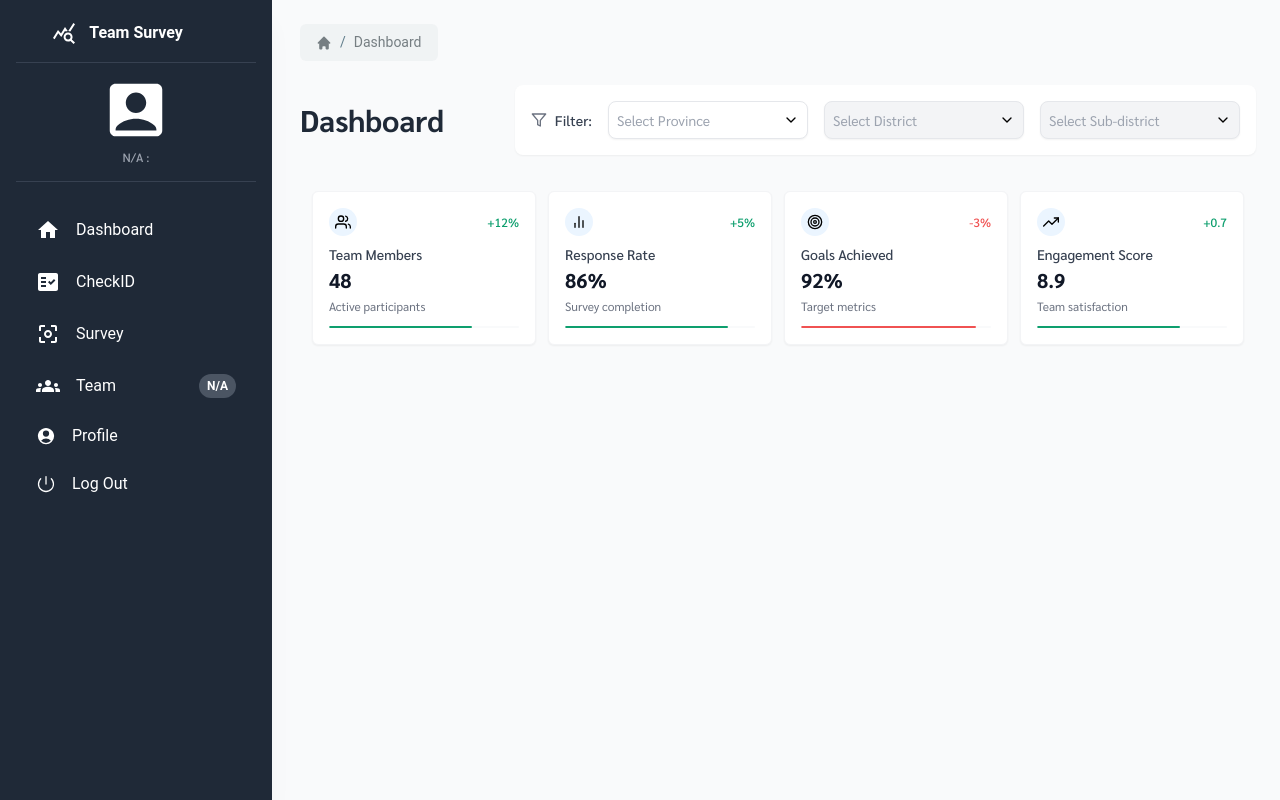
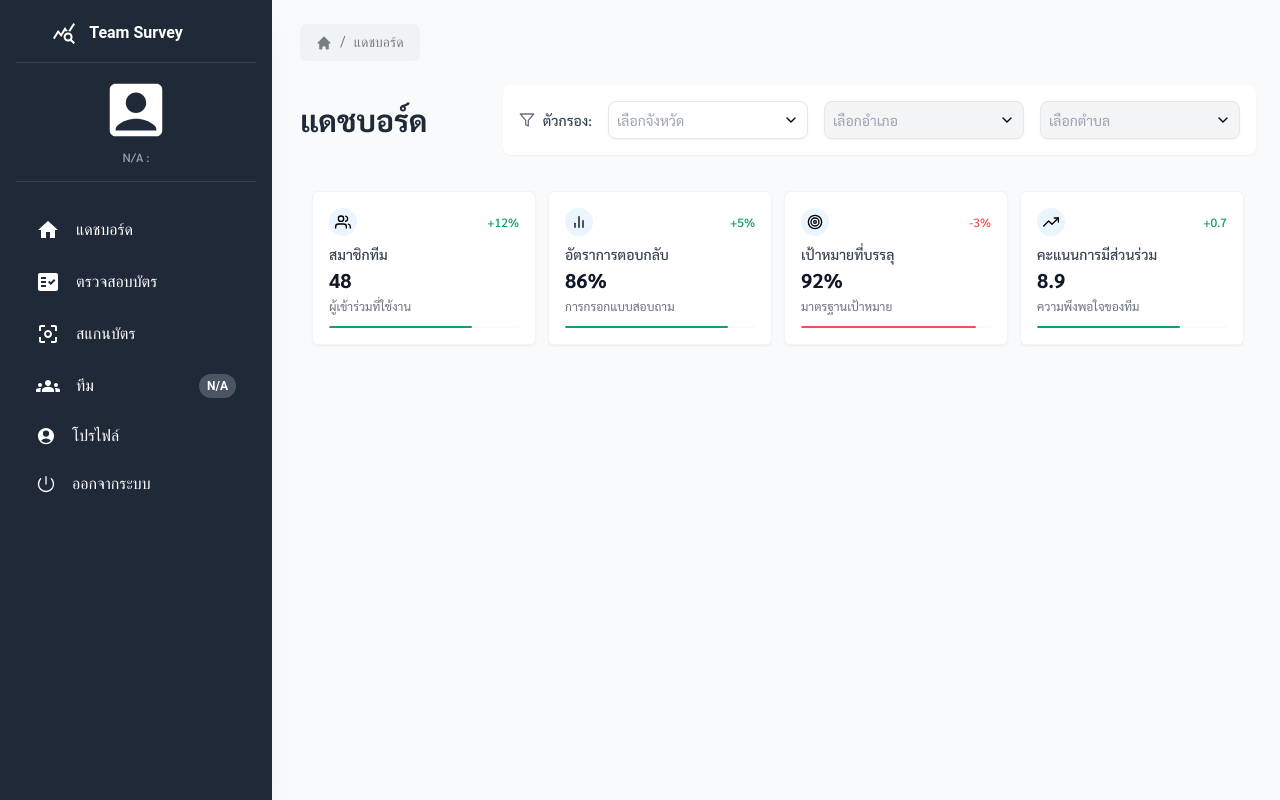
Before and after one commit to patt502090/Team-Survey, a Next.js app in the folder client/: page /dashboard in a window 1280 px wide. Built offline with nearby package versions, Linux system fonts and the light colour scheme.

Commit message:
translate every page

```diff
--- a/client/src/app/(main)/dashboard/page.tsx
+++ b/client/src/app/(main)/dashboard/page.tsx
@@ -24,11 +24,11 @@ export default function Dashboard() {
 
       <main className="flex-1 p-6 space-y-6 md:ml-5">
         <div className="">
-          <BreadcrumbsWithIcon pathName="Dashboard"/>
+          <BreadcrumbsWithIcon pathName="แดชบอร์ด"/>
         </div>
         <div className="flex justify-between items-center ">
           <h1 className="text-2xl md:text-3xl font-bold text-gray-800">
-            Dashboard
+          แดชบอร์ด
           </h1>
           {/* <ControlledSelect /> */}
           {/* <FilterTeamCustom/> */}
--- a/client/src/components/Dashboard/CardData/CardData1.tsx
+++ b/client/src/components/Dashboard/CardData/CardData1.tsx
@@ -15,39 +15,39 @@ const CardStats: React.FC = () => {
   const stats: Stat[] = [
     {
       id: 1,
-      title: "Team Members",
+      title: "สมาชิกทีม",
       value: 48,
       increase: true,
       percentage: "+12%",
       icon: <FiUsers className="w-4 h-4" />,
-      description: "Active participants",
+      description: "ผู้เข้าร่วมที่ใช้งาน",
     },
     {
       id: 2,
-      title: "Response Rate",
+      title: "อัตราการตอบกลับ",
       value: "86%",
       increase: true,
       percentage: "+5%",
       icon: <FiBarChart2 className="w-4 h-4" />,
-      description: "Survey completion",
+      description: "การกรอกแบบสอบถาม",
     },
     {
       id: 3,
-      title: "Goals Achieved",
+      title: "เป้าหมายที่บรรลุ",
       value: "92%",
       increase: false,
       percentage: "-3%",
       icon: <FiTarget className="w-4 h-4" />,
-      description: "Target metrics",
+      description: "มาตรฐานเป้าหมาย",
     },
     {
       id: 4,
-      title: "Engagement Score",
+      title: "คะแนนการมีส่วนร่วม",
       value: 8.9,
       increase: true,
       percentage: "+0.7",
       icon: <FiTrendingUp className="w-4 h-4" />,
-      description: "Team satisfaction",
+      description: "ความพึงพอใจของทีม",
     },
   ];
 
@@ -59,7 +59,7 @@ const CardStats: React.FC = () => {
             key={stat.id}
             className="bg-white rounded-md p-4 shadow-sm hover:shadow-md transition-all duration-200 transform hover:-translate-y-0.5 border border-gray-100"
             role="region"
-            aria-label={`${stat.title} statistics`}
+            aria-label={`${stat.title} สถิติ`}
             tabIndex={0}
           >
             <div className="flex items-center justify-between mb-2">
--- a/client/src/components/Dashboard/Filters/FilterMapCustom.tsx
+++ b/client/src/components/Dashboard/Filters/FilterMapCustom.tsx
@@ -20,26 +20,26 @@ const FilterSelectionInterface: React.FC = () => {
   const [loading, setLoading] = useState<boolean>(false);
   const [isFilterDrawerOpen, setIsFilterDrawerOpen] = useState<boolean>(false);
   const [provinces] = useState<string[]>([
-    "Bangkok",
-    "Chiang Mai",
-    "Phuket",
-    "Ayutthaya",
-    "Krabi"
+    "กรุงเทพมหานคร",
+    "เชียงใหม่",
+    "ภูเก็ต",
+    "พระนครศรีอยุธยา",
+    "กระบี่"
   ]);
 
   const [districts] = useState<Record<string, string[]>>({
-    Bangkok: ["Bang Sue", "Chatuchak", "Din Daeng", "Dusit"],
-    "Chiang Mai": ["Mueang", "Mae Rim", "San Sai", "Doi Saket"],
-    Phuket: ["Mueang", "Kathu", "Thalang"],
-    Ayutthaya: ["Phra Nakhon", "Bang Pa-in", "Bang Sai"],
-    Krabi: ["Mueang", "Ao Nang", "Khlong Thom"]
+    กรุงเทพมหานคร: ["บางซื่อ", "จตุจักร", "ดินแดง", "ดุสิต"],
+    เชียงใหม่: ["เมือง", "แม่ริม", "สันทราย", "ดอยสะเก็ด"],
+    ภูเก็ต: ["เมือง", "กะทู้", "ถลาง"],
+    พระนครศรีอยุธยา: ["พระนคร", "บางปะอิน", "บางไทร"],
+    กระบี่: ["เมือง", "อ่าวนาง", "คลองท่อม"]
   });
 
   const [subDistricts] = useState<Record<string, string[]>>({
-    "Bang Sue": ["Wongsawang", "Bang Sue", "Wong Sawang"],
-    Chatuchak: ["Lat Yao", "Chom Phon", "Chatuchak"],
-    Mueang: ["Chang Moi", "Si Phum", "Hai Ya"],
-    Kathu: ["Patong", "Kamala", "Kathu"]
+    "บางซื่อ": ["วงศ์สว่าง", "บางซื่อ", "วงสว่าง"],
+    จตุจักร: ["ลาดยาว", "จอมพล", "จตุจักร"],
+    เมือง: ["ช้างม่อย", "ศรีภูมิ", "หายยา"],
+    กะทู้: ["ป่าตอง", "กมลา", "กะทู้"]
   });
 
   const handleProvinceChange = (province: string) => {
@@ -95,7 +95,7 @@ const FilterSelectionInterface: React.FC = () => {
             onClick={() => !disabled && setIsOpen(!isOpen)}
           >
             <span className={`${!value ? "text-gray-400" : "text-gray-900"} text-sm truncate`}>
-              {value || (label === "Province" ? "Select Province" : label === "District" ? "Select District" : "Select Sub-district")}
+              {value || (label === "จังหวัด" ? "เลือกจังหวัด" : label === "อำเภอ" ? "เลือกอำเภอ" : "เลือกตำบล")}
             </span>
             <FiChevronDown
               className={`transition-transform ${isOpen ? "transform rotate-180" : ""}`}
@@ -109,7 +109,7 @@ const FilterSelectionInterface: React.FC = () => {
                   <input
                     type="text"
                     className="w-full ml-2 text-sm focus:outline-none"
-                    placeholder="Search..."
+                    placeholder="ค้นหา..."
                     value={searchTerm}
                     onChange={(e) => setSearchTerm(e.target.value)}
                   />
@@ -146,7 +146,7 @@ const FilterSelectionInterface: React.FC = () => {
           className="flex items-center space-x-2 px-4 py-2 bg-blue-50 text-blue-600 rounded-lg w-full justify-center"
         >
           <FiFilter />
-          <span>Open Filters</span>
+          <span>เปิดตัวกรอง</span>
         </button>
       </div>
 
@@ -156,7 +156,7 @@ const FilterSelectionInterface: React.FC = () => {
           <div className="fixed inset-y-0 right-0 w-full bg-white shadow-xl">
             <div className="p-4">
               <div className="flex justify-between items-center mb-4">
-                <h2 className="text-lg font-medium">Filters</h2>
+                <h2 className="text-lg font-medium">ตัวกรอง</h2>
                 <button
                   onClick={() => setIsFilterDrawerOpen(false)}
                   className="p-2 hover:bg-gray-100 rounded-full"
@@ -166,14 +166,14 @@ const FilterSelectionInterface: React.FC = () => {
               </div>
               <div className="space-y-4">
                 <SelectDropdown
-                  label="Province"
+                  label="จังหวัด"
                   options={provinces}
                   value={selectedProvince}
                   onChange={handleProvinceChange}
                 />
 
                 <SelectDropdown
-                  label="District"
+                  label="อำเภอ"
                   options={districts[selectedProvince] || []}
                   value={selectedDistrict}
                   onChange={handleDistrictChange}
@@ -181,7 +181,7 @@ const FilterSelectionInterface: React.FC = () => {
                 />
 
                 <SelectDropdown
-                  label="Sub-district"
+                  label="ตำบล"
                   options={subDistricts[selectedDistrict] || []}
                   value={selectedSubDistrict}
                   onChange={handleSubDistrictChange}
@@ -194,7 +194,7 @@ const FilterSelectionInterface: React.FC = () => {
                     className="flex items-center justify-center space-x-2 px-4 py-2 bg-red-50 text-red-600 rounded-lg hover:bg-red-100 transition-colors w-full"
                   >
                     <MdRestartAlt className="text-lg" />
-                    <span className="text-sm">Reset Filters</span>
+                    <span className="text-sm">รีเซ็ตตัวกรอง</span>
                   </button>
                 )}
               </div>
@@ -210,7 +210,7 @@ const FilterSelectionInterface: React.FC = () => {
             <div className="flex items-center space-x-4">
               <div className="flex items-center space-x-2">
                 <FiFilter className="text-gray-500" />
-                <span className="text-sm font-medium text-gray-700">Filter:</span>
+                <span className="text-sm font-medium text-gray-700">ตัวกรอง:</span>
               </div>
 
               {loading && (
@@ -218,14 +218,14 @@ const FilterSelectionInterface: React.FC = () => {
               )}
 
               <SelectDropdown
-                label="Province"
+                label="จังหวัด"
                 options={provinces}
                 value={selectedProvince}
                 onChange={handleProvinceChange}
               />
 
               <SelectDropdown
-                label="District"
+                label="อำเภอ"
                 options={districts[selectedProvince] || []}
                 value={selectedDistrict}
                 onChange={handleDistrictChange}
@@ -233,7 +233,7 @@ const FilterSelectionInterface: React.FC = () => {
               />
 
               <SelectDropdown
-                label="Sub-district"
+                label="ตำบล"
                 options={subDistricts[selectedDistrict] || []}
                 value={selectedSubDistrict}
                 onChange={handleSubDistrictChange}
@@ -244,27 +244,14 @@ const FilterSelectionInterface: React.FC = () => {
             {(selectedProvince || selectedDistrict || selectedSubDistrict) && (
               <button
                 onClick={handleResetFilters}
-                className="flex items-center space-x-2 px-4 py-2 bg-red-50 text-red-600 rounded-lg hover:bg-red-100 transition-colors"
+                className="px-4 py-2 bg-red-50 text-red-600 rounded-lg hover:bg-red-100 transition-colors"
               >
-                <MdRestartAlt className="text-lg" />
-                <span className="text-sm">Reset Filters</span>
+                รีเซ็ตตัวกรอง
               </button>
             )}
           </div>
         </div>
       </div>
-
-      {/* Selected Filters Display (Both Mobile and Desktop) */}
-      {(selectedProvince || selectedDistrict || selectedSubDistrict) && (
-        <div className="flex items-center text-sm text-gray-600 mt-4">
-          <span className="font-medium mr-2">Selected:</span>
-          <span>
-            {[selectedProvince, selectedDistrict, selectedSubDistrict]
-              .filter(Boolean)
-              .join(", ")}
-          </span>
-        </div>
-      )}
     </div>
   );
 };
--- a/client/src/components/Layouts/Side/Sidebar.tsx
+++ b/client/src/components/Layouts/Side/Sidebar.tsx
@@ -122,7 +122,7 @@ export default function DefaultSidebar() {
             <ListItemPrefix>
               <HomeIcon className="h-5 w-5 text-white" />
             </ListItemPrefix>
-            Dashboard
+            แดชบอร์ด
           </ListItem>
           <ListItem
             className="text-white hover:bg-gray-700"
@@ -131,7 +131,7 @@ export default function DefaultSidebar() {
             <ListItemPrefix>
               <FactCheckIcon className="h-5 w-5 text-white" />
             </ListItemPrefix>
-            CheckID
+            ตรวจสอบบัตร
           </ListItem>
           <ListItem
             className="text-white hover:bg-gray-700"
@@ -140,7 +140,7 @@ export default function DefaultSidebar() {
             <ListItemPrefix>
               <CenterFocusWeakIcon className="h-5 w-5 text-white" />
             </ListItemPrefix>
-            Survey
+            สแกนบัตร
             <ListItemSuffix></ListItemSuffix>
           </ListItem>
           <ListItem
@@ -150,7 +150,7 @@ export default function DefaultSidebar() {
             <ListItemPrefix>
               <GroupsIcon className="h-5 w-5 text-white" />
             </ListItemPrefix>
-            Team
+            ทีม
             <ListItemSuffix>
               <Chip
                 value={user?.my_team?.TeamName || user?.team?.TeamName || "N/A"}
@@ -168,7 +168,7 @@ export default function DefaultSidebar() {
             <ListItemPrefix>
               <UserCircleIcon className="h-5 w-5 text-white" />
             </ListItemPrefix>
-            Profile
+            โปรไฟล์
           </ListItem>
 
           <ListItem
@@ -178,7 +178,7 @@ export default function DefaultSidebar() {
             <ListItemPrefix>
               <PowerIcon className="h-5 w-5 text-white" />
             </ListItemPrefix>
-            Log Out
+            ออกจากระบบ
           </ListItem>
         </List>
       )}
```
